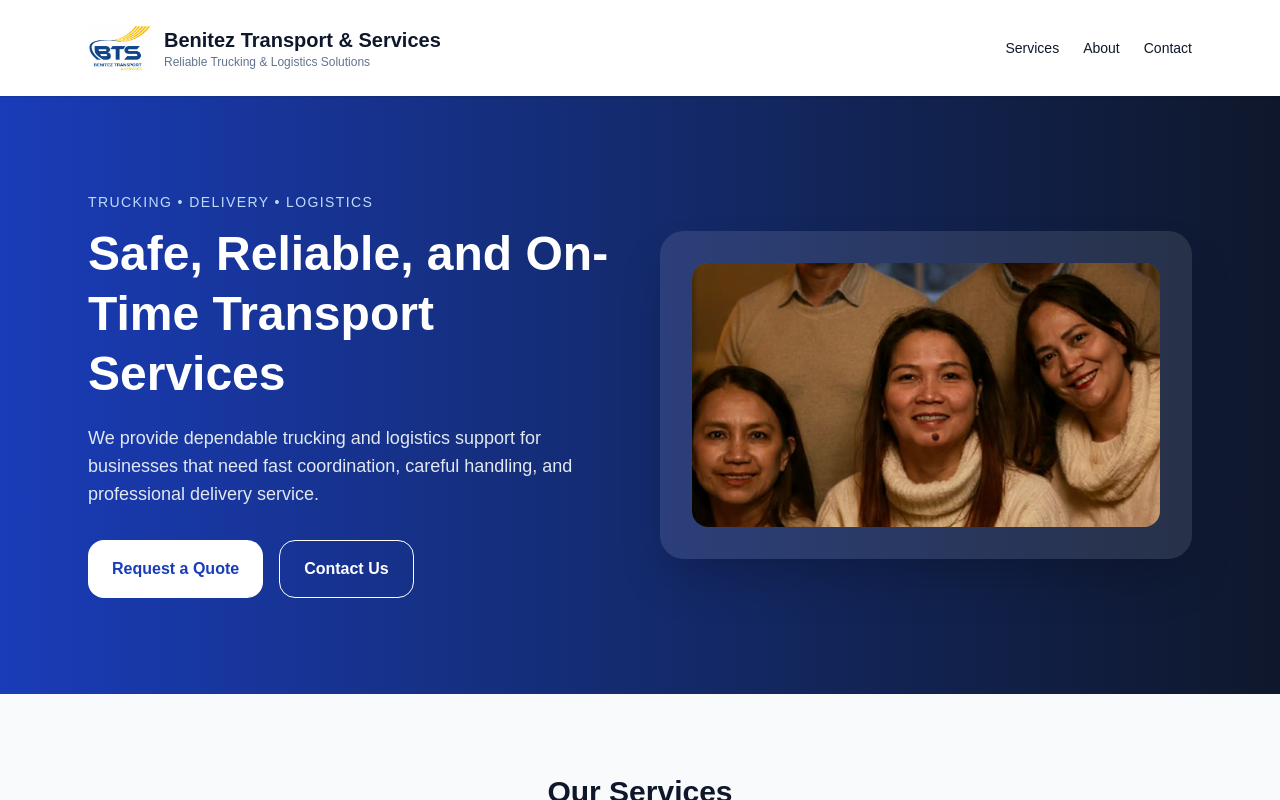
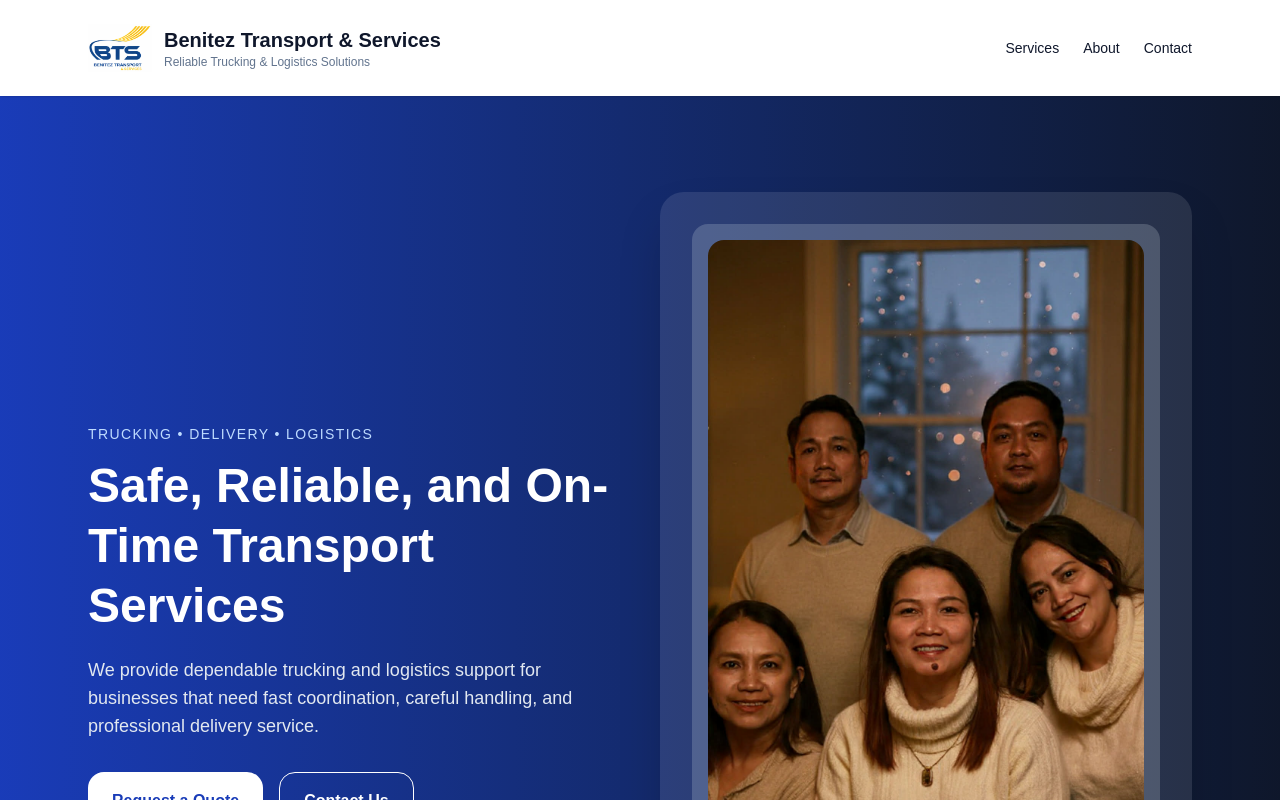
Before and after one commit to gbbenitez19/benitez--trucking-website, a Next.js app: page / in a window 1280 px wide. Shown: the top 800 px of the page. Built offline with nearby package versions, Linux system fonts and the light colour scheme.

Commit message:
adjust truck image size

```diff
--- a/app/page.tsx
+++ b/app/page.tsx
@@ -68,11 +68,11 @@ export default function TruckingBusinessWebsite() {
           </div>
 
           <div className="bg-white/10 rounded-3xl p-8 shadow-2xl">
-            <div className="aspect-video bg-slate-200/20 rounded-2xl flex items-center justify-center">
+            <div className="bg-slate-200/20 rounded-2xl flex items-center justify-center p-4">
               <img
                src="/1000031214.jpg"
                alt="BTS Truck"
-               className="rounded-2xl w-full h-full object-cover"
+               className="rounded-2xl w-full h-auto object-contain"
 />
             </div>
           </div>
```
